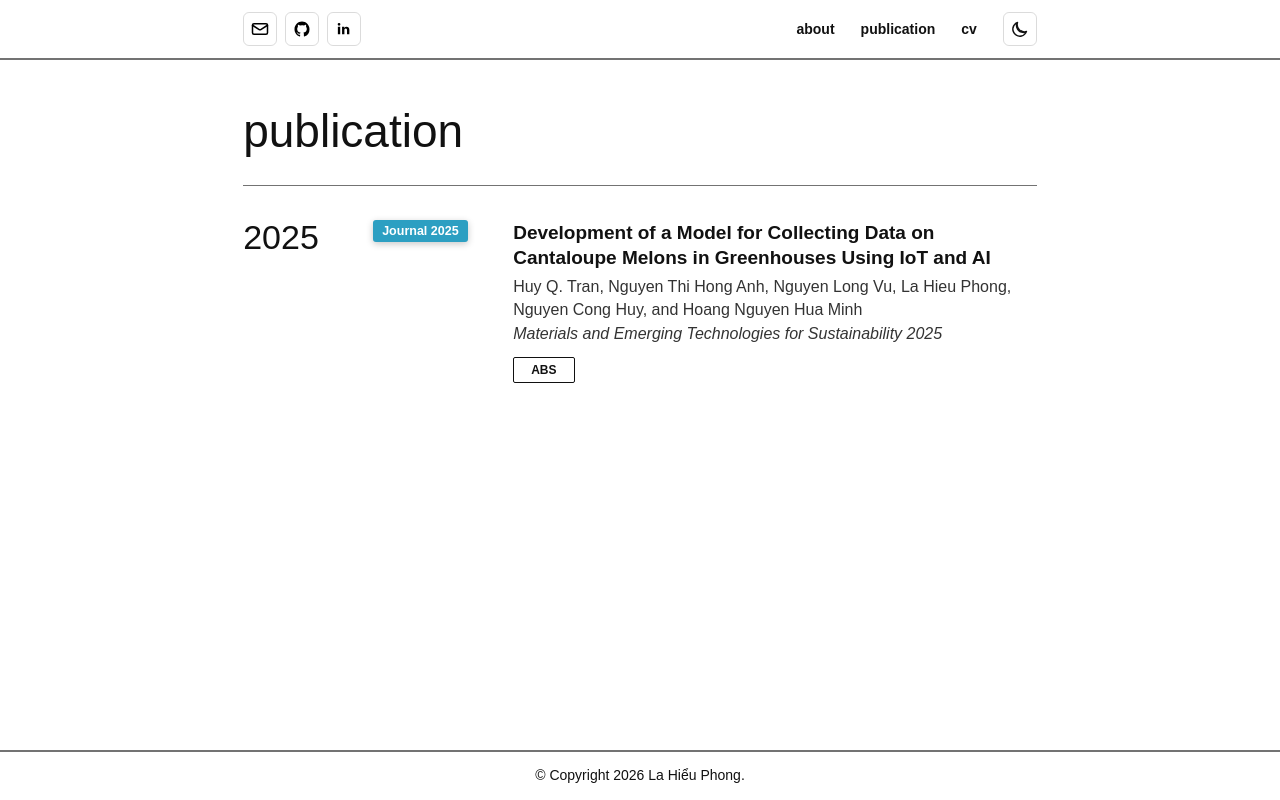
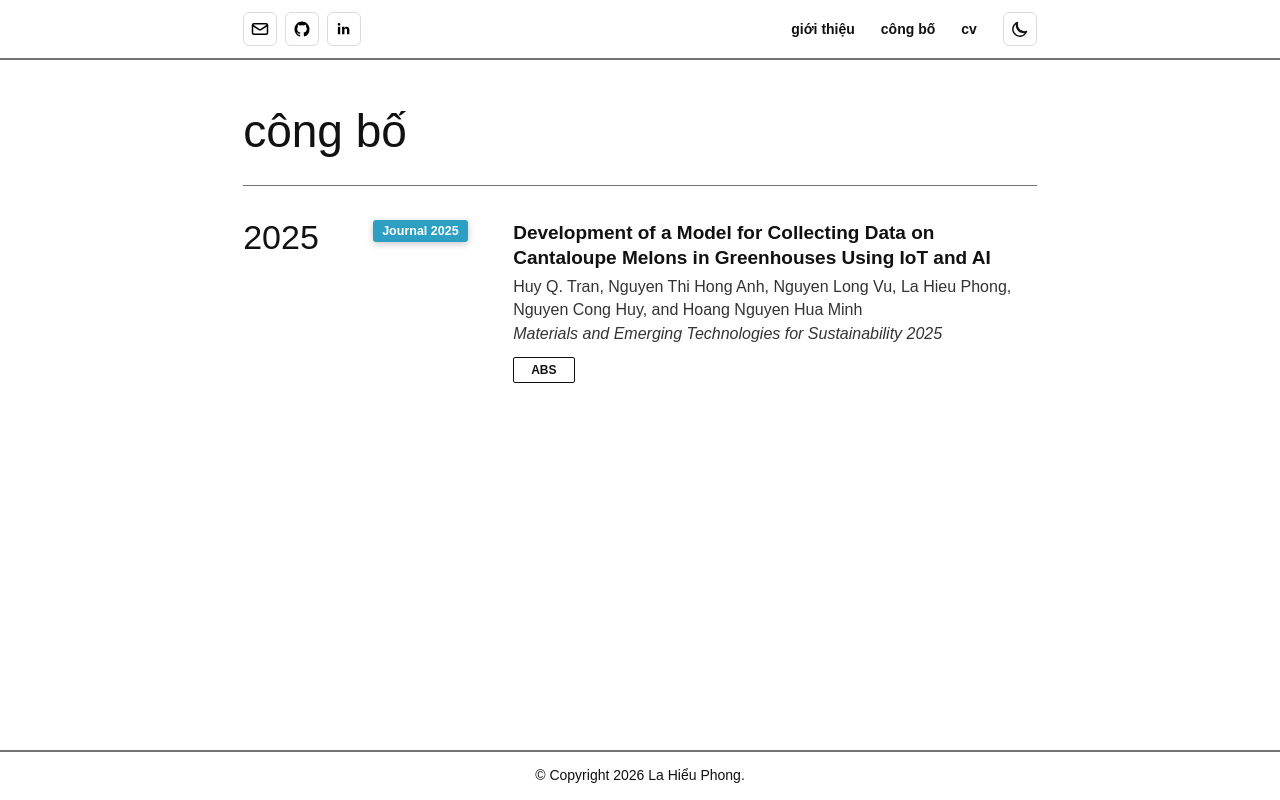
Before and after one commit to lahieuphong/lahieuphong-cv, a Next.js app: page /publication in a window 1280 px wide. Built offline with nearby package versions, Linux system fonts and the light colour scheme.

Commit message:
Localize navigation labels

```diff
--- a/src/app/components/navbar/navbarLinks.ts
+++ b/src/app/components/navbar/navbarLinks.ts
@@ -30,11 +30,11 @@
 
 export const navLinks = [
   {
-    label: "about",
+    label: "giới thiệu",
     href: withBasePath("/about"),
   },
   {
-    label: "publication",
+    label: "công bố",
     href: withBasePath("/publication"),
   },
   {
--- a/src/app/publication/page.tsx
+++ b/src/app/publication/page.tsx
@@ -23,7 +23,7 @@
   return (
     <main className="publication-page">
       <div className="publication-shell">
-        <h1>publication</h1>
+        <h1>Công bố</h1>
 
         {publicationYears.map((group) => (
           <section className="publication-year-section" key={group.year}>
```
